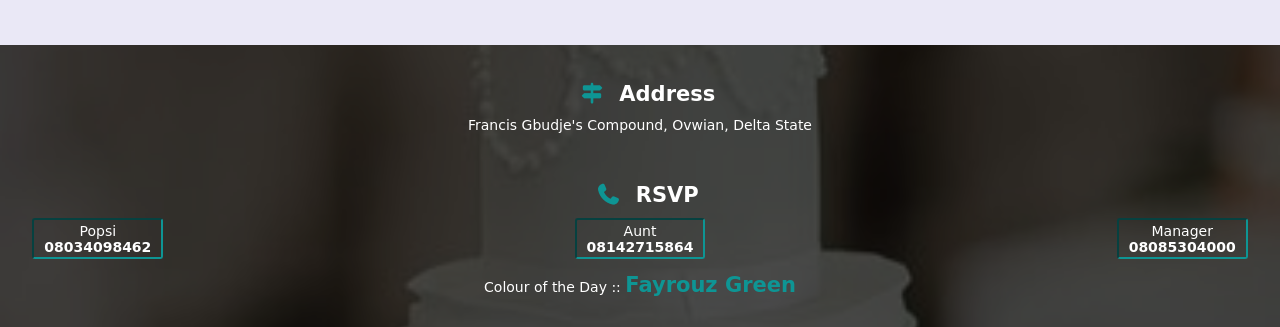
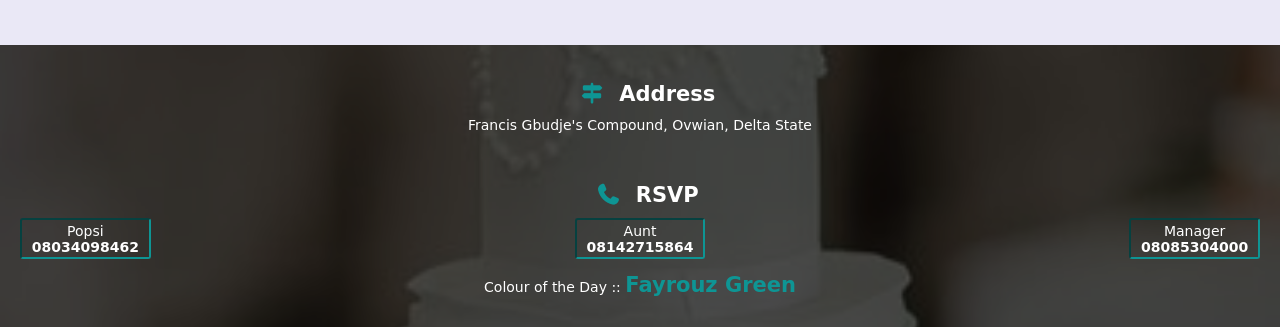
Before and after one commit to FeRuk2020/feruk2020.github.io, a plain HTML site: page index.html in a window 1280 px wide. Shown: the part 3303-3630 px from the top of the page. Drawn offline with Linux system fonts and the light colour scheme; a web font is replaced by a local one.

Commit message:
Reset RSVP 100%

```diff
--- a/fej.css
+++ b/fej.css
@@ -403,7 +403,7 @@ section#wed-location .location-bottom::before{
 .location-bottom .rsvp-contact{
     display: flex;
     justify-content: space-between;
-    width: 98%;
+    width: 100%;
     margin: 0 auto;
 }
 .rsvp-contact .contact{
```
